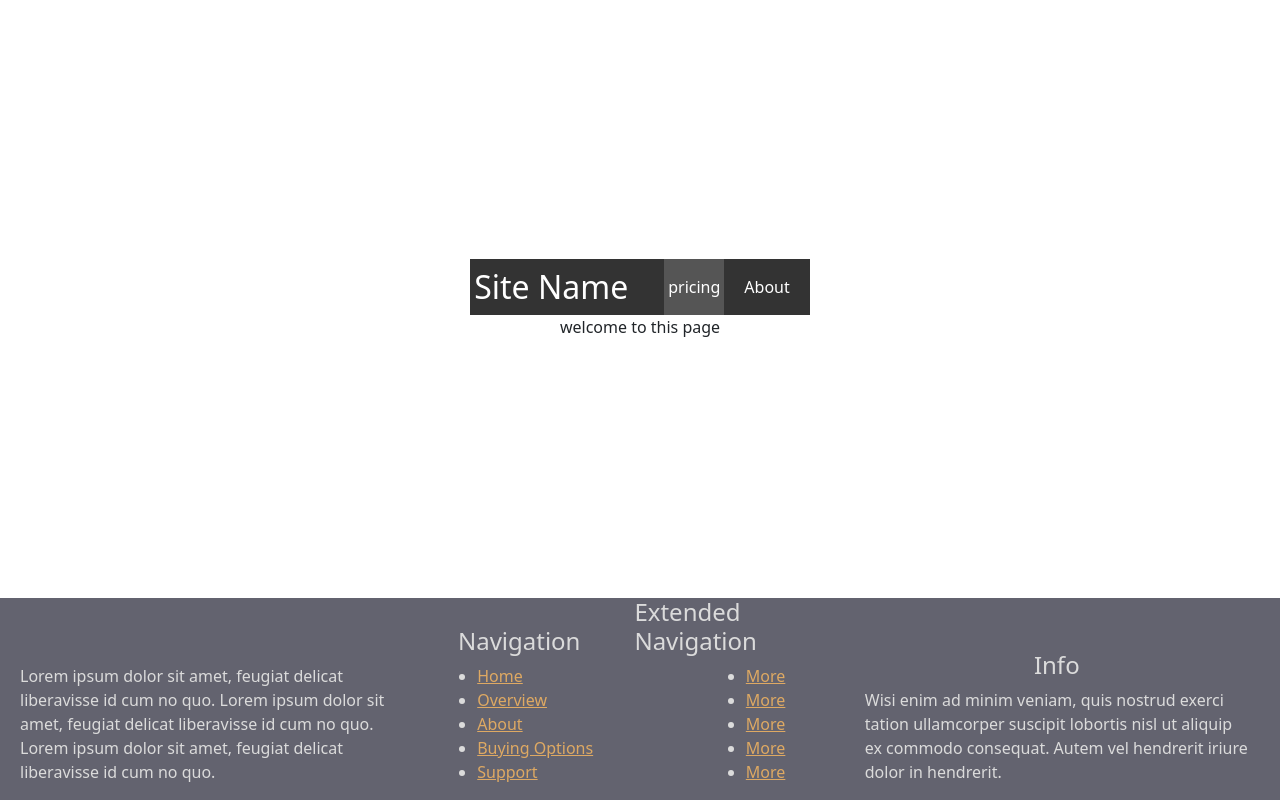
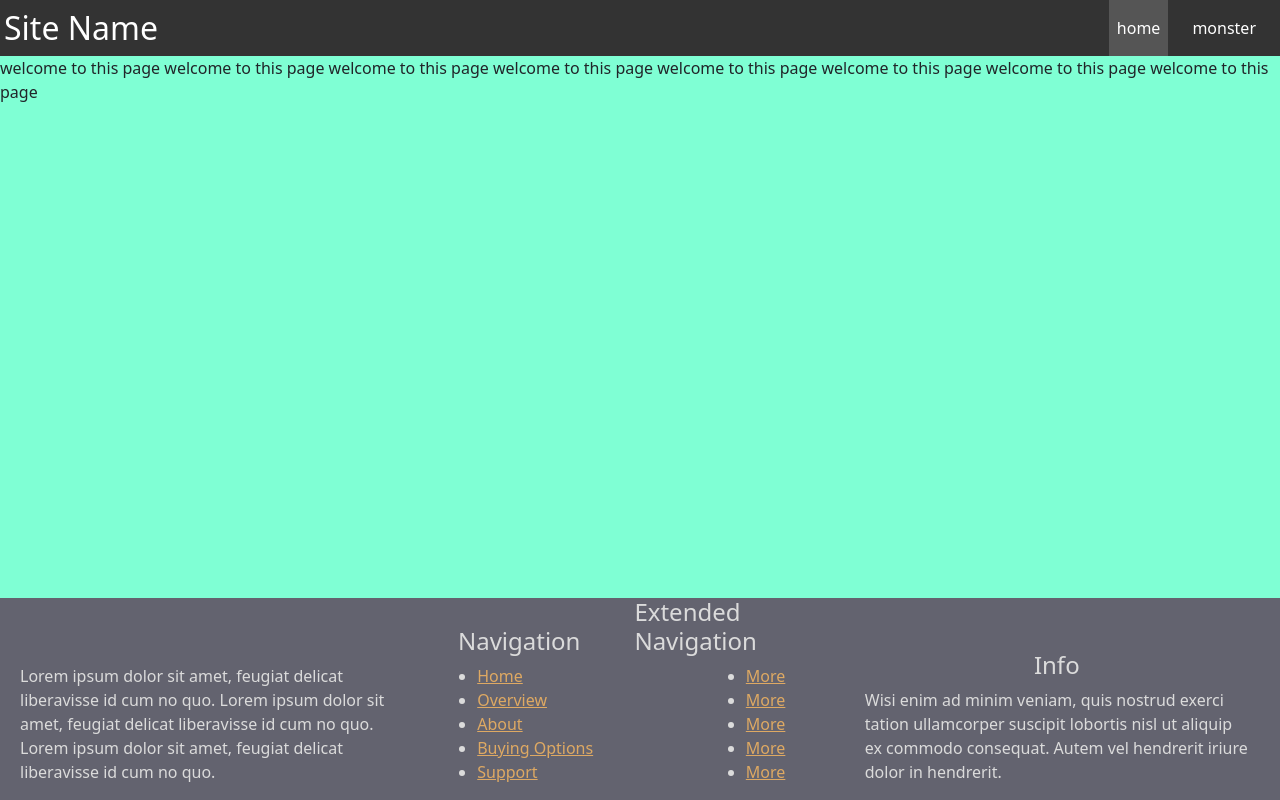
Before and after one commit to narjesshn123/monster-app-2, a React (Create React App) app in the folder monster/: page /home in a window 1280 px wide. Built offline with nearby package versions, Linux system fonts and the light colour scheme.

Commit message:
start home page

```diff
--- a/monster/src/App.css
+++ b/monster/src/App.css
@@ -3,12 +3,16 @@
     flex-direction: column;
     height: 100vh;
     width: 100%;
+
 }
 .main-flex{
-    flex: 1;
+    flex: 1 ;
+  width: 100%;
+  background-color: aquamarine;
 
 }
 .menu{
    width: 100%;
 
+
 }
--- a/monster/src/App.js
+++ b/monster/src/App.js
@@ -4,7 +4,7 @@ import MonsterList from './component/monsterList/MonsterList';
 import {Home} from './component/Home'
 import {BrowserRouter, Route, Routes, Link, Outlet } from 'react-router-dom';
 import Footer from './component/Footer';
-import Navbar from './component/Navbar';
+import './component/Navbar.css'
 
 function App() {
   return (
@@ -41,12 +41,16 @@ const Main = ()=>{
             <ul>
                 <li className='active'>
 
-                        <Link to="/Home">pricing</Link>
+                        <Link to="/Home">
+                          <a>home</a>
+                        </Link>
 
                     </li>
                     <li>
 
-                        <Link to="/monsters">About</Link>
+                        <Link to="/monsters">
+                          <a>monster</a>
+                          </Link>
 
                 </li>
             </ul>
--- a/monster/src/component/MonsterPage.css
+++ b/monster/src/component/MonsterPage.css
@@ -1,5 +1,5 @@
 div{
-    display: grid;
+
     place-items: center;
 }
 .moon{
--- a/monster/src/component/Navbar.css
+++ b/monster/src/component/Navbar.css
@@ -3,6 +3,7 @@
 }
 body{
     margin: 0;
+
 }
 .site-title{
     font-size: 2rem;
@@ -16,6 +17,7 @@ body{
     gap: 2rem;
     padding: 0 1rem;
     width: 100%;
+
 }
 .nav ul{
     padding: 0;
@@ -38,3 +40,9 @@ body{
     align-items: center;
     padding: 0.25rem;
 }
+.home{
+    width: 100%;
+    display: flex;
+
+    flex: 1;
+}
--- a/monster/src/component/Navbar.jsx
+++ /dev/null
@@ -1,23 +0,0 @@
-import './Navbar.css';
-import { Link } from 'react-router-dom';
-export default function Navbar (){
-    return(
-        <nav className="nav">
-            <a href="/" className="site-title">
-                Site Name
-            </a>
-            <ul>
-                <li className='active'>
-
-                        <Link to="/Home">pricing</Link>
-
-                    </li>
-                    <li>
-
-                        <Link to="/monsters">About</Link>
-
-                </li>
-            </ul>
-        </nav>
-    )
-}
--- a/monster/src/component/home.jsx
+++ b/monster/src/component/home.jsx
@@ -1,7 +1,18 @@
+import './Navbar.css';
+import {Container} from 'react-bootstrap'
 export const Home=()=>{
     return(
-        <div>
+        <div className="home">
+<div>
             welcome to this page
+            welcome to this page
+            welcome to this page
+            welcome to this page
+            welcome to this page
+            welcome to this page
+            welcome to this page
+            welcome to this page
+            </div>
         </div>
     )
 }
```
